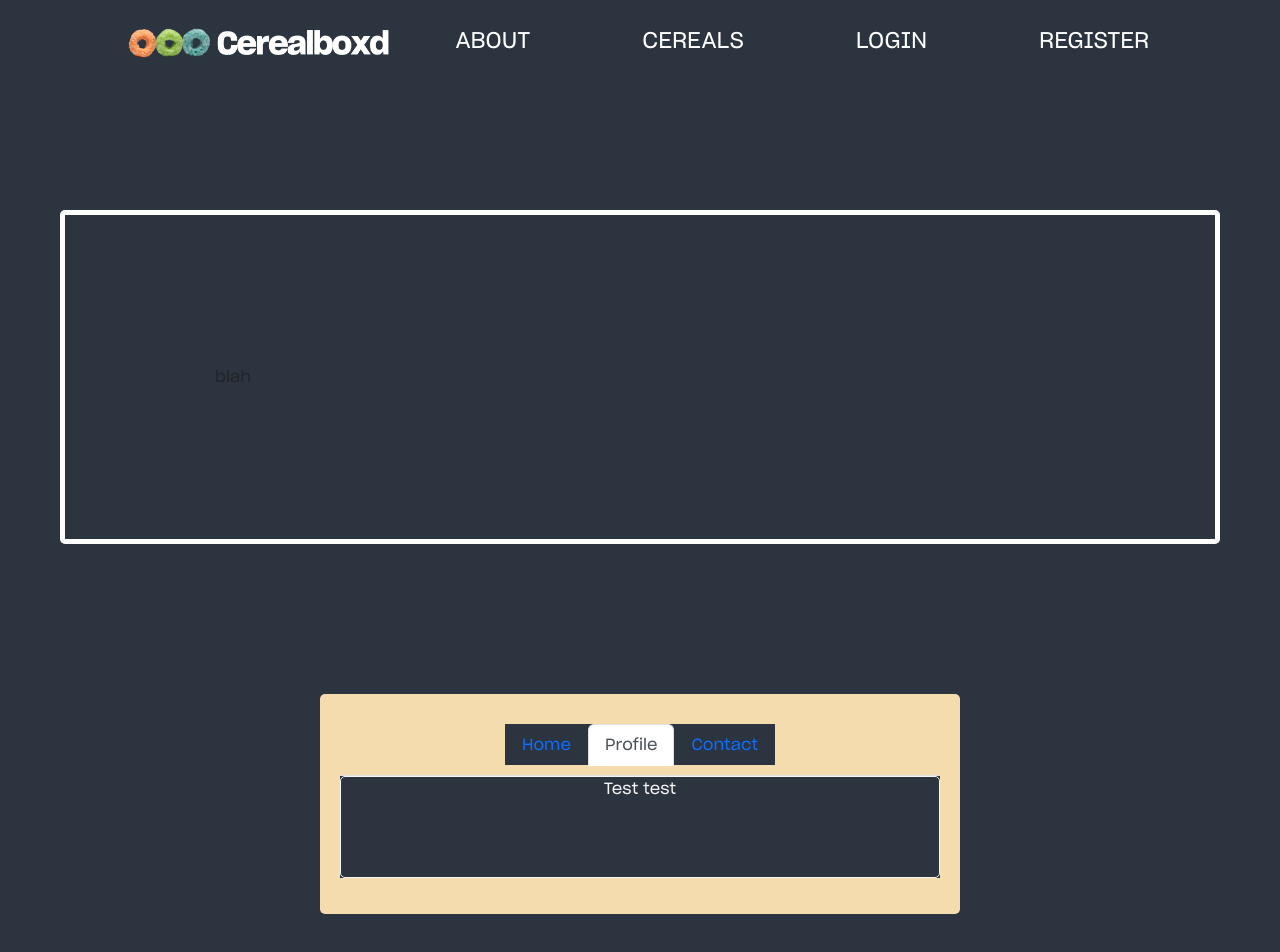
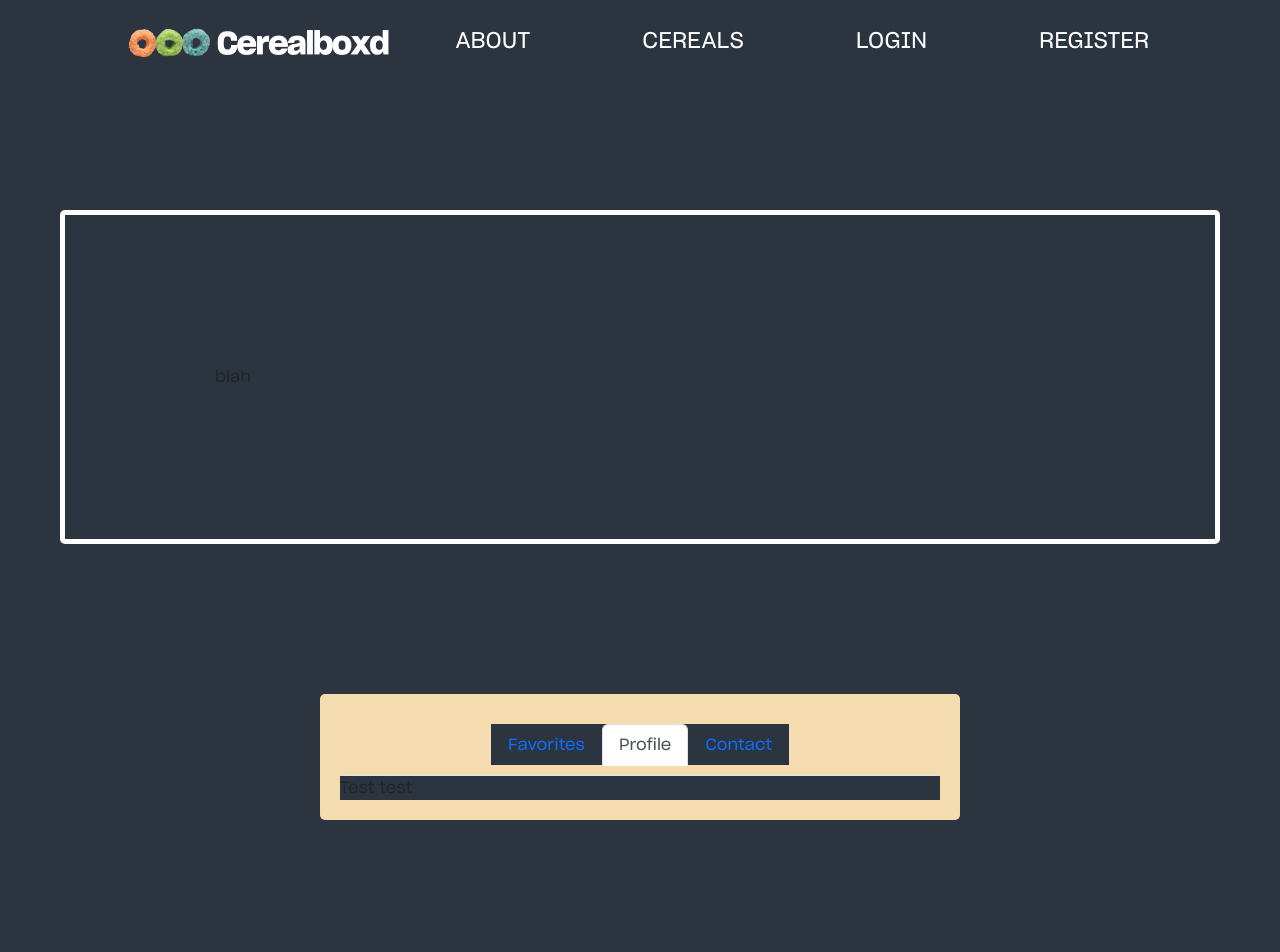
Before and after one commit to andyjgelfo/CerealBoxd, a React (Create React App) app in the folder frontend/: page /ProfilePage in a window 1280 px wide. Shown: the top 952 px of the page. After the commit the page ends 920 px from the top, so only its background shows below. Built offline with nearby package versions, Linux system fonts and the light colour scheme.

Commit message:
Slight stlying updates

```diff
--- a/frontend/src/Components/Profile.js
+++ b/frontend/src/Components/Profile.js
@@ -21,14 +21,14 @@
                     defaultActiveKey="profile"
                     id="uncontrolled-tab-example"
                     >
-                    <Tab eventKey="home" title="Home" className="Hi">
-                        <p>ahahaha</p>
+                    <Tab eventKey="home" title="Favorites" className="Hi">
+                        <div className="Favorites">ahahaha</div>
                     </Tab>
                     <Tab eventKey="profile" title="Profile">
-                        <p>Test test</p>
+                        <div className="textArea">Test test</div>
                     </Tab>
                     <Tab eventKey="contact" title="Contact">
-                        <p>Hi Thomas</p>
+                        <div className="textArea">Hi Thomas</div>
                     </Tab>
                 </Tabs>
             </div>
```
